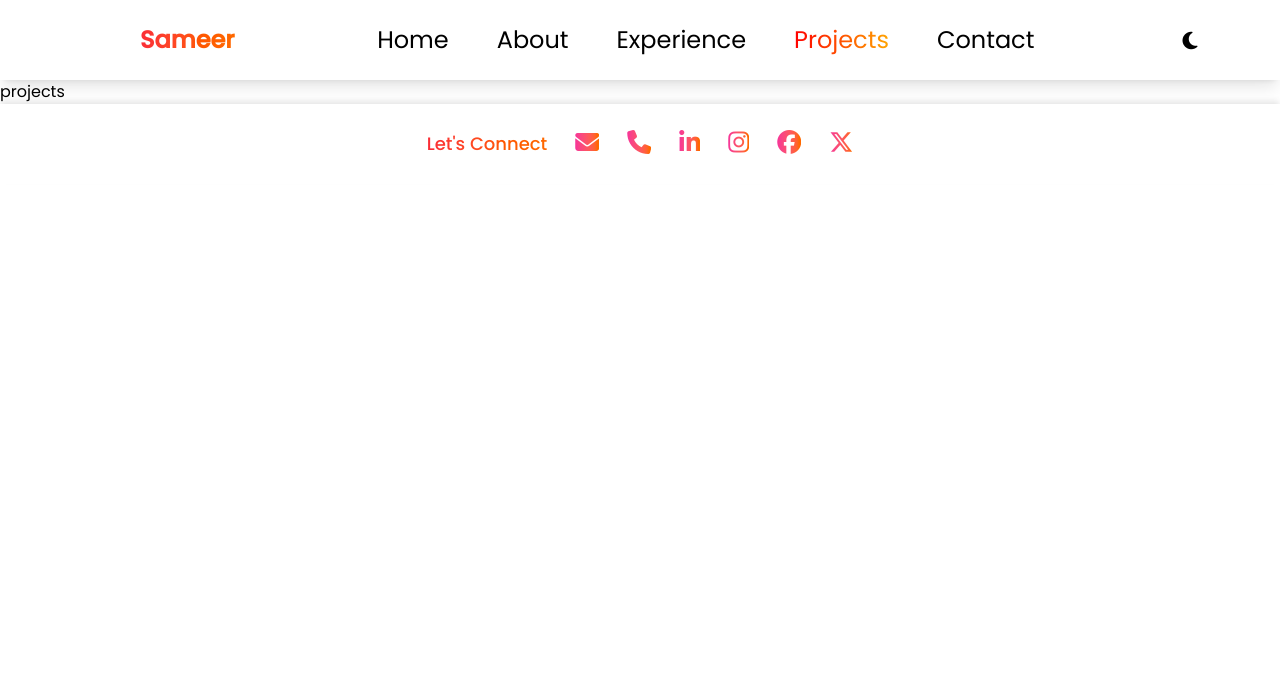
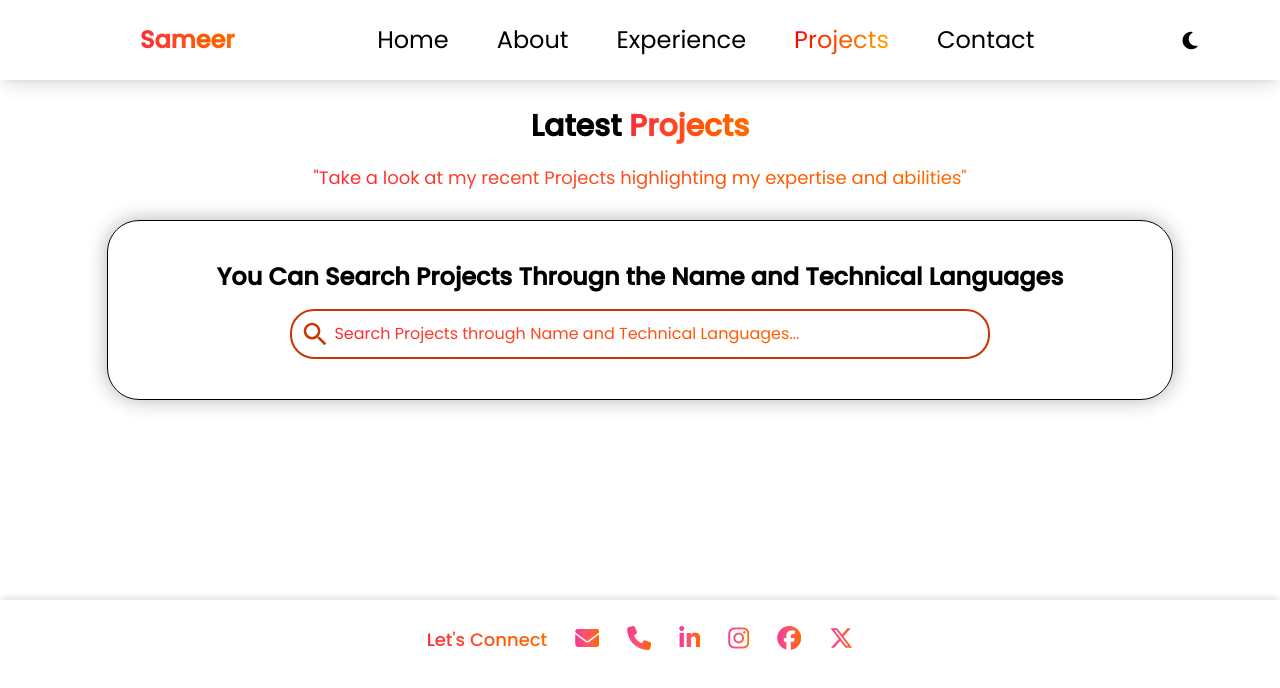
Before and after one commit to SameerHussainSaifi/Portfolio-Website, a React (Vite) app: page /projects in a window 1280 px wide. Shown: the top 688 px of the page. Built offline with nearby package versions, Linux system fonts and the light colour scheme.

Commit message:
worked on Projects page for searching Projects by their name or technical languages

```diff
--- a/package.json
+++ b/package.json
@@ -15,6 +15,7 @@
     "react-dom": "^19.1.0",
     "react-icons": "^5.5.0",
     "react-router-dom": "^7.6.0",
+    "react-router-hash-link": "^2.4.3",
     "react-typed": "^2.0.12",
     "tailwindcss": "^4.1.7"
   },
--- a/src/Components/Header/Header.jsx
+++ b/src/Components/Header/Header.jsx
@@ -1,3 +1,4 @@
+import {HashLink} from 'react-router-hash-link';
 import {useState,useEffect} from "react";
 import { AiOutlineMenu } from "react-icons/ai";
 import { IoCloseSharp } from "react-icons/io5";
@@ -8,8 +9,9 @@ export default function Header() {
   const [menu, setMenu] = useState(false);
 const[icon,setIcon]=useState(true);
 
+
 useEffect(()=>{
-  {icon?document.body.style.backgroundColor="white":document.body.style.backgroundColor="black";}
+  {icon?document.body.style.backgroundColor="white":document.body.style.backgroundColor="	#1E1E1E";}
   {icon?document.body.style.color="black":document.body.style.color="white"}
 
 },[icon]);
@@ -19,7 +21,7 @@ useEffect(()=>{
 
      <div className="">
       {/* <div className={`${icon?"bg-black":"bg-white"} container w-full  flex justify-between items-center mx-auto max-w-screen-2xl  shadow-lg h-20 fixed`}> */}
-      <div className={`${icon ? "bg-white && text-black" : "bg-black && text-white"} w-full flex justify-between items-center mx-auto max-w-screen-2xl shadow-lg h-20 fixed z-50 `}>
+      <div className={`${icon ? "bg-white && text-black" : "			bg-black && text-white"} w-full flex justify-between items-center mx-auto max-w-screen-2xl shadow-lg h-20 fixed z-50 `}>
 
         <div className="flex items-center pl-5 flex-col">
           <h1 className=" font-semibold text-2xl md:ml-30 text-transparent bg-clip-text bg-gradient-to-r from-red-500  to-orange-500">Sameer </h1>
@@ -34,7 +36,7 @@ useEffect(()=>{
           </div>
 
        <div className="group">
-            <NavLink to="/about" className={({isActive})=>`  ${isActive?"active-link":""}`}>
+            <NavLink  id="about" to="/about" className={({isActive})=>`  ${isActive?"active-link":""}`}>
               About
             </NavLink>
 
@@ -42,7 +44,7 @@ useEffect(()=>{
           </div>
 
         <div className="group">
-            <NavLink to="/experience" className={({isActive})=>` ${isActive?"active-link":""}`}>
+            <NavLink id="experience" to="/experience" className={({isActive})=>` ${isActive?"active-link":""}`}>
              Experience
             </NavLink>
 
@@ -50,7 +52,7 @@ useEffect(()=>{
           </div>
 
           <div className="group">
-            <NavLink to="/projects" className={({isActive})=>`${isActive?"active-link":""}`}>
+            <NavLink id="projects" to="/projects" className={({isActive})=>`${isActive?"active-link":""}`}>
               Projects
             </NavLink>
 
@@ -58,7 +60,7 @@ useEffect(()=>{
           </div>
 
         <div className="group">
-            <NavLink to="/contact"  className={({ isActive }) =>
+            <NavLink  id="contact" to="/contact"  className={({ isActive }) =>
     `  ${isActive ? 'active-link' : ''}`
   } >
              Contact
@@ -80,11 +82,11 @@ useEffect(()=>{
          {/* phone */}
          {menu && (
 <div className="h-screen flex flex-col items-center justify-center text-lg fixed w-full md:hidden">
-                <Link to="/">Home</Link>
-            <NavLink to="/about">About</NavLink>
-            <NavLink to="/experience">Experience</NavLink>
-            <NavLink to="/projects">Projects</NavLink>
-            <NavLink to="/contact">Contact</NavLink>
+                <HashLink  to="/">Home</HashLink>
+            <HashLink smooth to="/#about">About</HashLink>
+            <HashLink smooth to="/#experience">Experience</HashLink>
+            <HashLink smooth to="/#projects">Projects</HashLink>
+            <HashLink smooth to="/#contact">Contact</HashLink>
         </div>
          )}
 
--- /dev/null
+++ b/src/Components/Projects/Head.jsx
@@ -0,0 +1,18 @@
+import React from 'react'
+
+function Head() {
+  return (
+    <>
+    <div className='flex flex-col space-y-5 mt-7 items-center'>
+    <div className='text-3xl font-semibold '>
+      <h1>Latest <span className='text-transparent bg-clip-text bg-gradient-to-r from-red-500 to-orange-500'>Projects</span></h1>
+    </div>
+    <div className='text-transparent bg-clip-text bg-gradient-to-r from-red-500 to-orange-500 text-lg'>
+        <p>"Take a look at my recent Projects highlighting my expertise and abilities"</p>
+    </div>
+    </div>
+    </>
+  )
+}
+
+export default Head
--- a/src/Components/Projects/Projects.jsx
+++ b/src/Components/Projects/Projects.jsx
@@ -1,9 +1,15 @@
 import React from 'react'
-
+import Head from './Head.jsx'
+import Search from './Search.jsx'
 function Projects() {
   return (
-    <div className="pt-20">
-      <p>projects</p>
+    <div className="pt-20 flex flex-col w-full space-y-7 mb-50">
+      <div className=' mx-auto '>
+        <Head/>
+      </div>
+      <div className='w-10/12 mx-auto'>
+        <Search/>
+      </div>
     </div>
   )
 }
--- /dev/null
+++ b/src/Components/Projects/Search.jsx
@@ -0,0 +1,19 @@
+import React from 'react'
+import { IoMdSearch } from "react-icons/io";
+function Search() {
+  return (
+    <div className='flex flex-col items-center  border-1 px-2 w-full rounded-4xl py-10 shadow-[0_0_20px_rgba(0,0,0,0.3)]'>
+      <div className='w-full text-2xl font-semibold mb-4'>
+        <h1 className='w-full text-center '>You Can Search Projects Througn the Name and Technical Languages</h1>
+      </div>
+     <div className='flex space-x-1 pl-2 w-8/12 text-center border-2 rounded-3xl border-orange-700 py-2'>
+     <div >
+     <IoMdSearch size={30} className='text-orange-700'/>
+     </div>
+        <input type="text"  placeholder='Search Projects through Name and Technical Languages...' className='w-10/12   outline-none text-transparent bg-clip-text bg-gradient-to-r from-red-500 to-orange-500 '/>
+     </div>
+    </div>
+  )
+}
+
+export default Search
```
Also changed, not shown: 1 other file (tests, documents, lock files or other folders).
